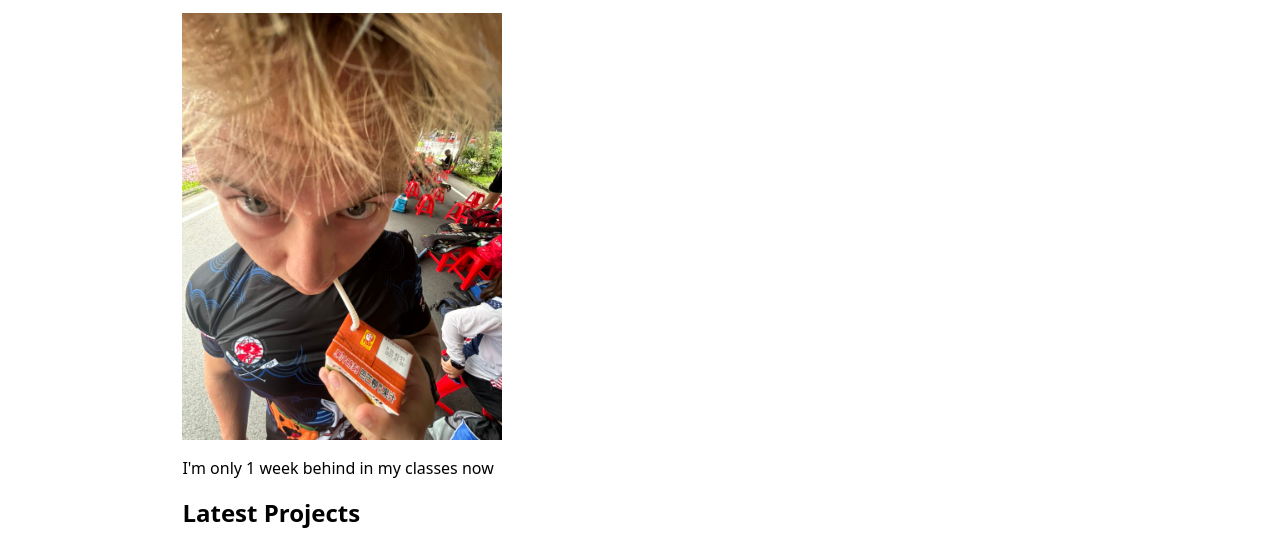
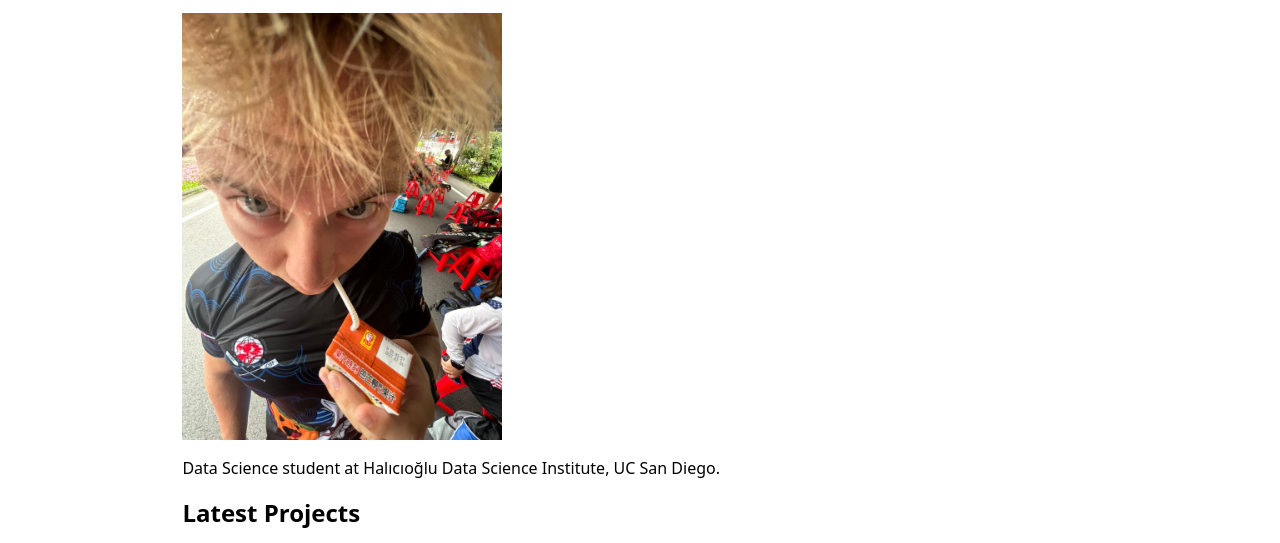
Before and after one commit to silasjude/portfolio, a plain HTML site: page index.html in a window 1280 px wide. Shown: the part 216-759 px from the top of the page. Drawn offline with Linux system fonts and the light colour scheme; no server answers.

Commit message:
caught up in class

```diff
--- a/index.html
+++ b/index.html
@@ -11,7 +11,7 @@
 <body class="home">
     <h1>Silas Jude</h1>
     <img src="images/juice.jpeg" alt="Thirsty">
-    <p>I'm only 1 week behind in my classes now</p>
+    <p>Data Science student at Halıcıoğlu Data Science Institute, UC San Diego.</p>
 
     <h2>Latest Projects</h2>
     <div class="projects">
```
